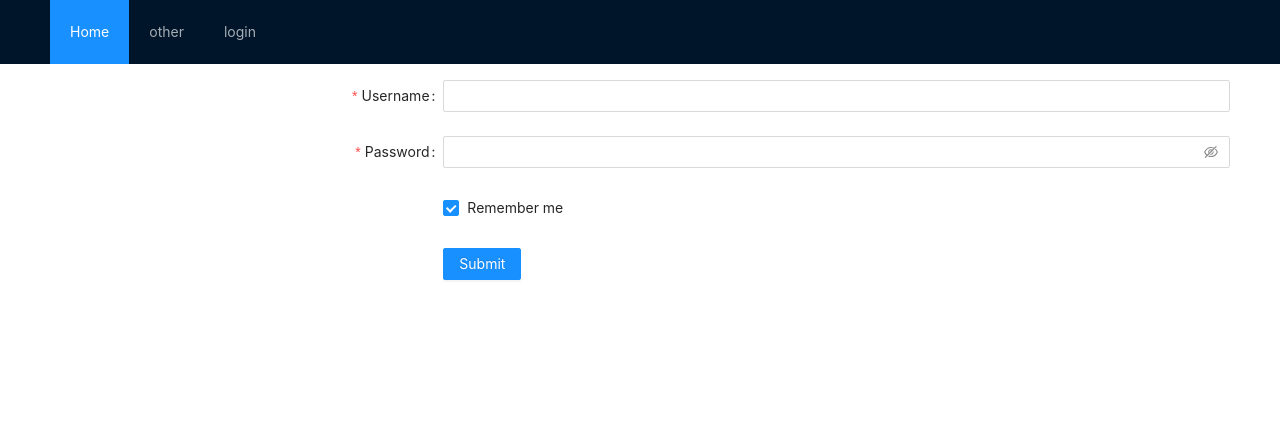
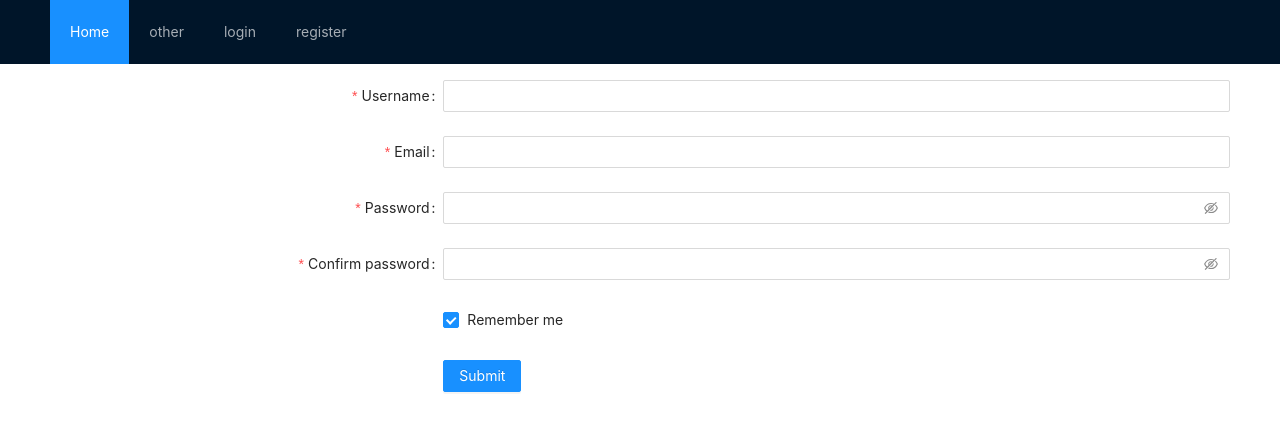
Before and after one commit to phbord/front-marketplace_next, a React (Create React App) app: page /register in a window 1280 px wide. Shown: the top 430 px of the page. Built offline with nearby package versions, Linux system fonts and the light colour scheme.

Commit message:
fixing regiter pages + adding to nav

```diff
--- a/src/components/Navbar.js
+++ b/src/components/Navbar.js
@@ -18,6 +18,9 @@ export const Navbar = () => {
 					<Menu.Item key="3">
 						<Link to="/login">login</Link>
 					</Menu.Item>
+					<Menu.Item key="4">
+						<Link to="/register">register</Link>
+					</Menu.Item>
 				</Menu>
 			</Header>
 		</Layout>
--- a/src/pages/Register.js
+++ b/src/pages/Register.js
@@ -40,12 +40,36 @@ export const Register = () => {
 			</Form.Item>
 
 			<Form.Item
+				label="Email"
+				name="email"
+				rules={[
+					{
+						required: true,
+						message: 'Please input your email!',
+					},
+				]}
+			>
+				<Input />
+			</Form.Item>
+			<Form.Item
 				label="Password"
 				name="password"
 				rules={[
 					{
 						required: true,
 						message: 'Please input your password!',
+					},
+				]}
+			>
+				<Input.Password />
+			</Form.Item>
+			<Form.Item
+				label="Confirm password"
+				name="password_confirmation"
+				rules={[
+					{
+						required: true,
+						message: 'Please input your confirmation password!',
 					},
 				]}
 			>
```
